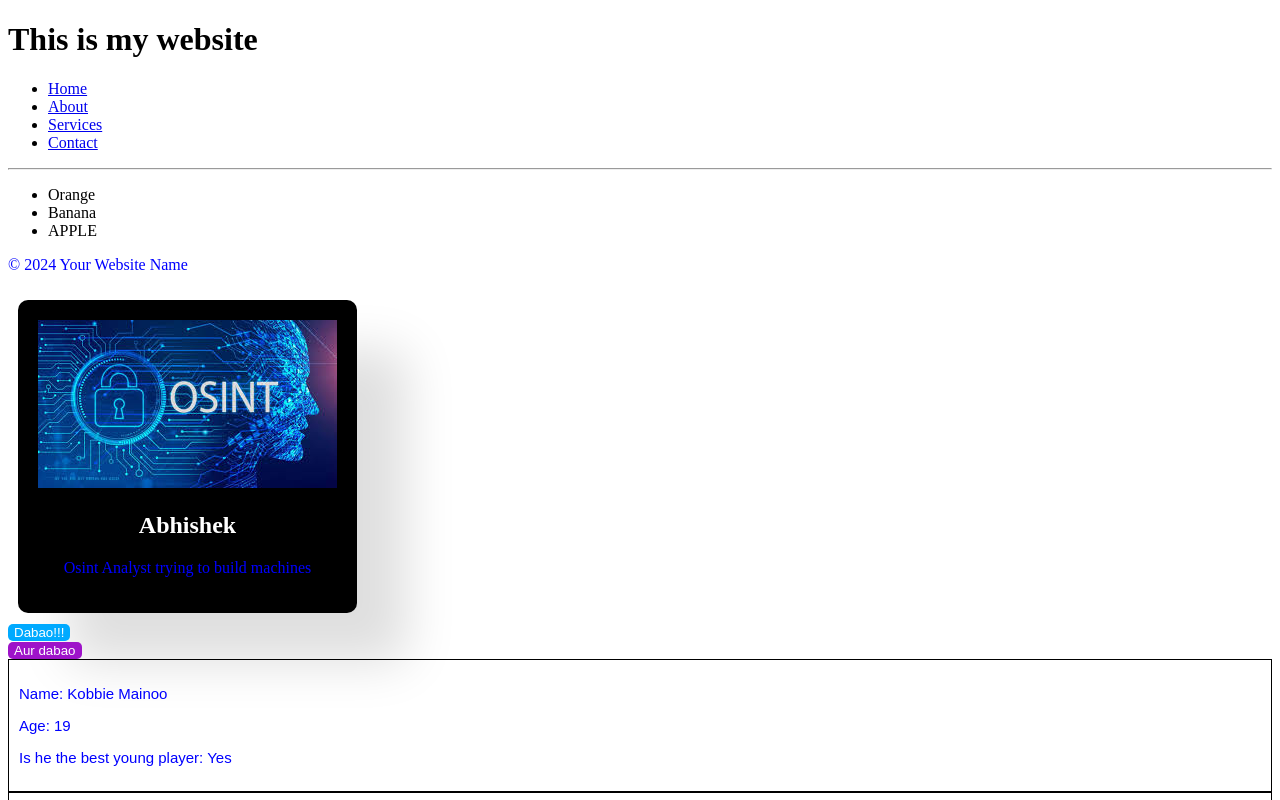
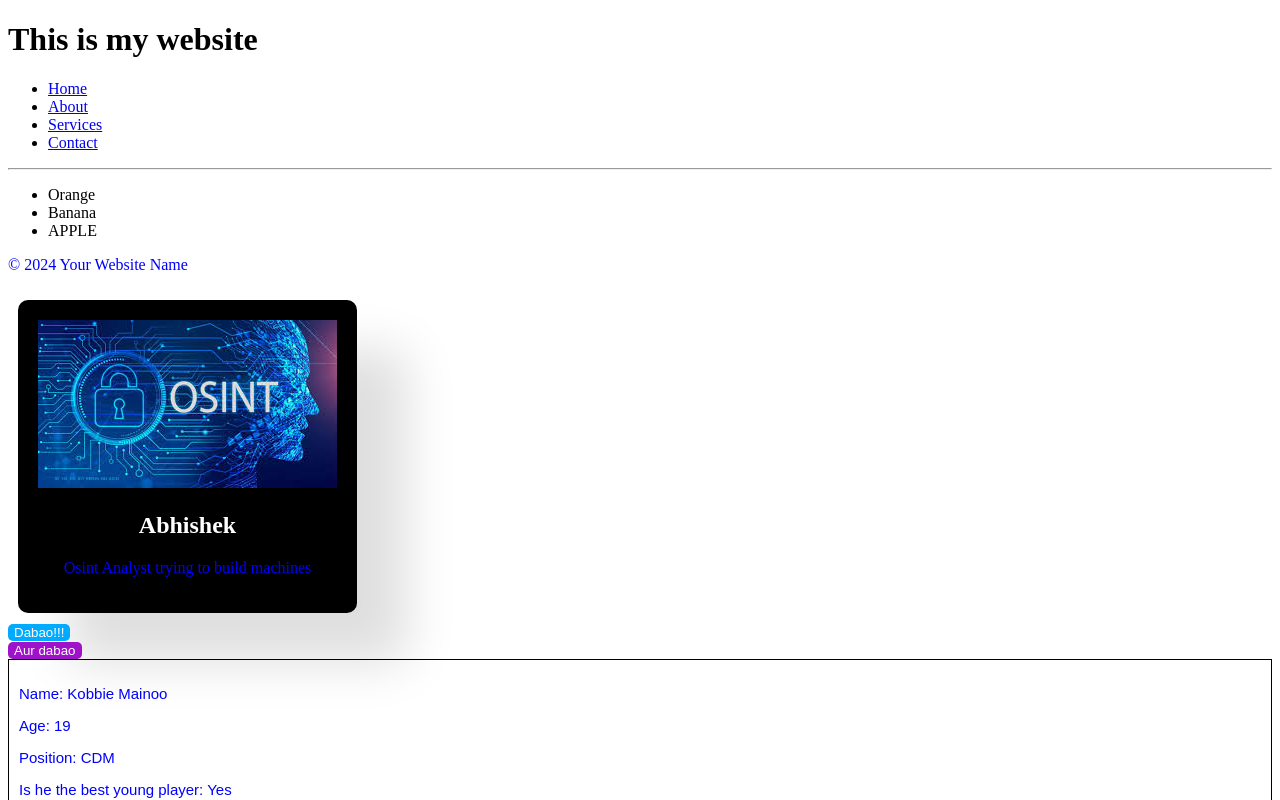
Before and after one commit to gargiiiii18/REACT-FULL, a React (Vite) app in the folder First/: page / in a window 1280 px wide. Shown: the top 800 px of the page. Built offline with nearby package versions, Linux system fonts and the light colour scheme.

Commit message:
added garnacho

```diff
--- a/First/src/Students.jsx
+++ b/First/src/Students.jsx
@@ -5,6 +5,7 @@ function Students(props) {
         <div className="student">
             <p>Name: {props.name}</p>
             <p>Age: {props.age}</p>
+            <p>Position: {props.position}</p>
             <p>Is he the best young player: {props.isBestYoungPlayer ? "Yes" : "No"}</p>
         </div>
     );
@@ -13,6 +14,7 @@ function Students(props) {
 Students.propTypes = {
     name: PropTypes.string.isRequired,
     age: PropTypes.number.isRequired,
+    position: PropTypes.string.isRequired,
     isBestYoungPlayer : PropTypes.bool.isRequired
 };
 
```
